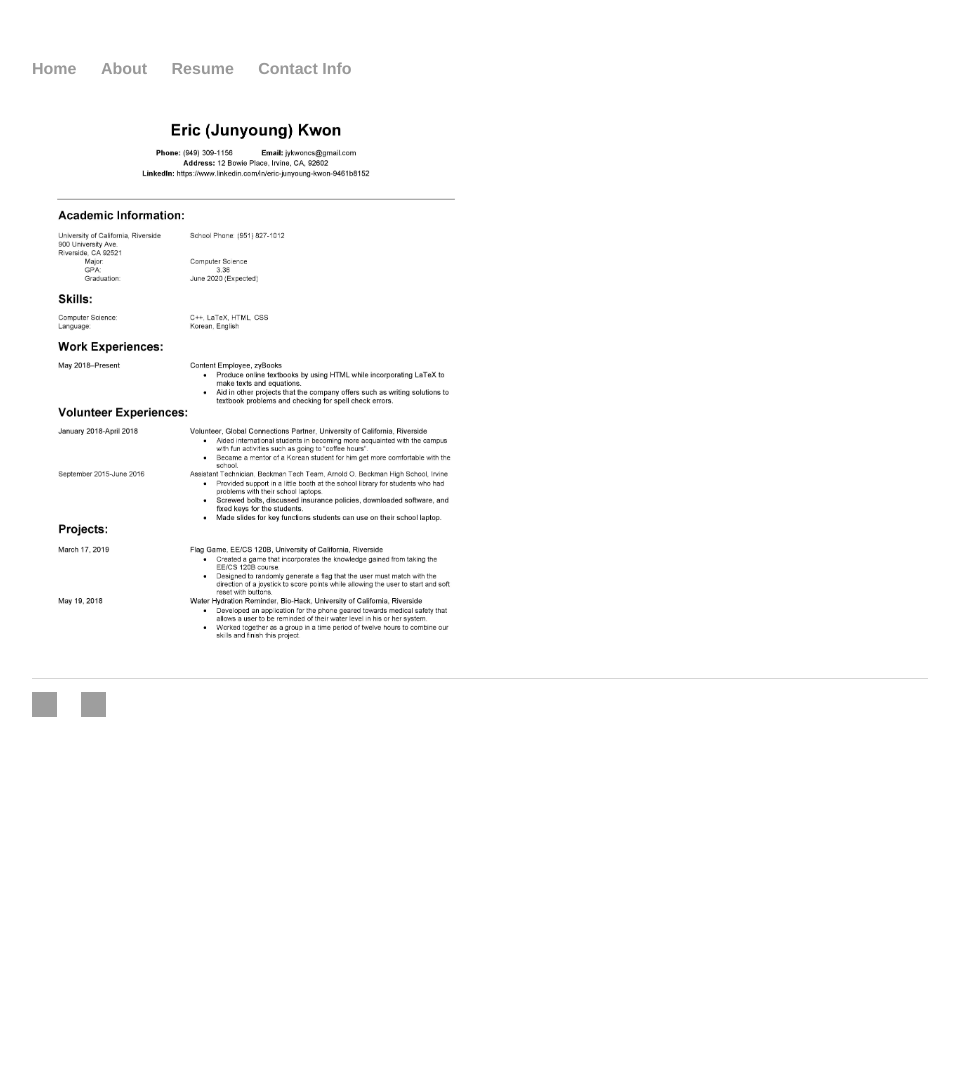
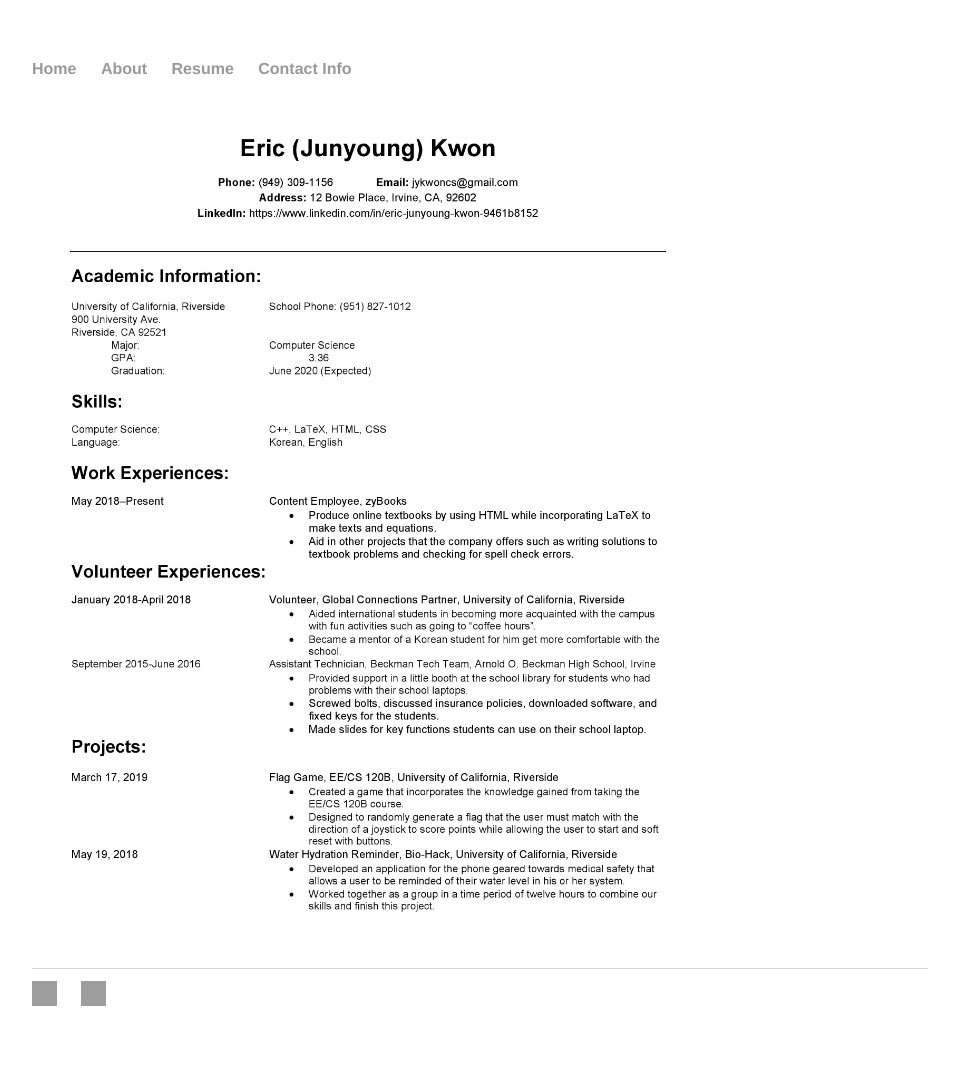
Before and after one commit to junyoung-kwon/Personal-Website, a Jekyll site: the page built from resume/index.html, in a window 1280 px wide. Shown: the whole page, without its empty margins (160-1119 px from the left). Built offline with Jekyll 4.4.1, drawn with Linux system fonts in a browser that asks for light colours; before the commit the page ends 900 px from its top, so only the background shows below that; grey boxes are pictures that could not be loaded.

Commit message:
Updating resume size

```diff
--- a/resume/index.html
+++ b/resume/index.html
@@ -21,5 +21,5 @@
 
 
 <div class="resume">
-	<img src="../images/resume_img/Resume.jpg" width="50%" height="50%"/>
+	<img src="../images/resume_img/Resume.jpg" width="75%" height="50%"/>
 </div><!-- /.resume -->
```
